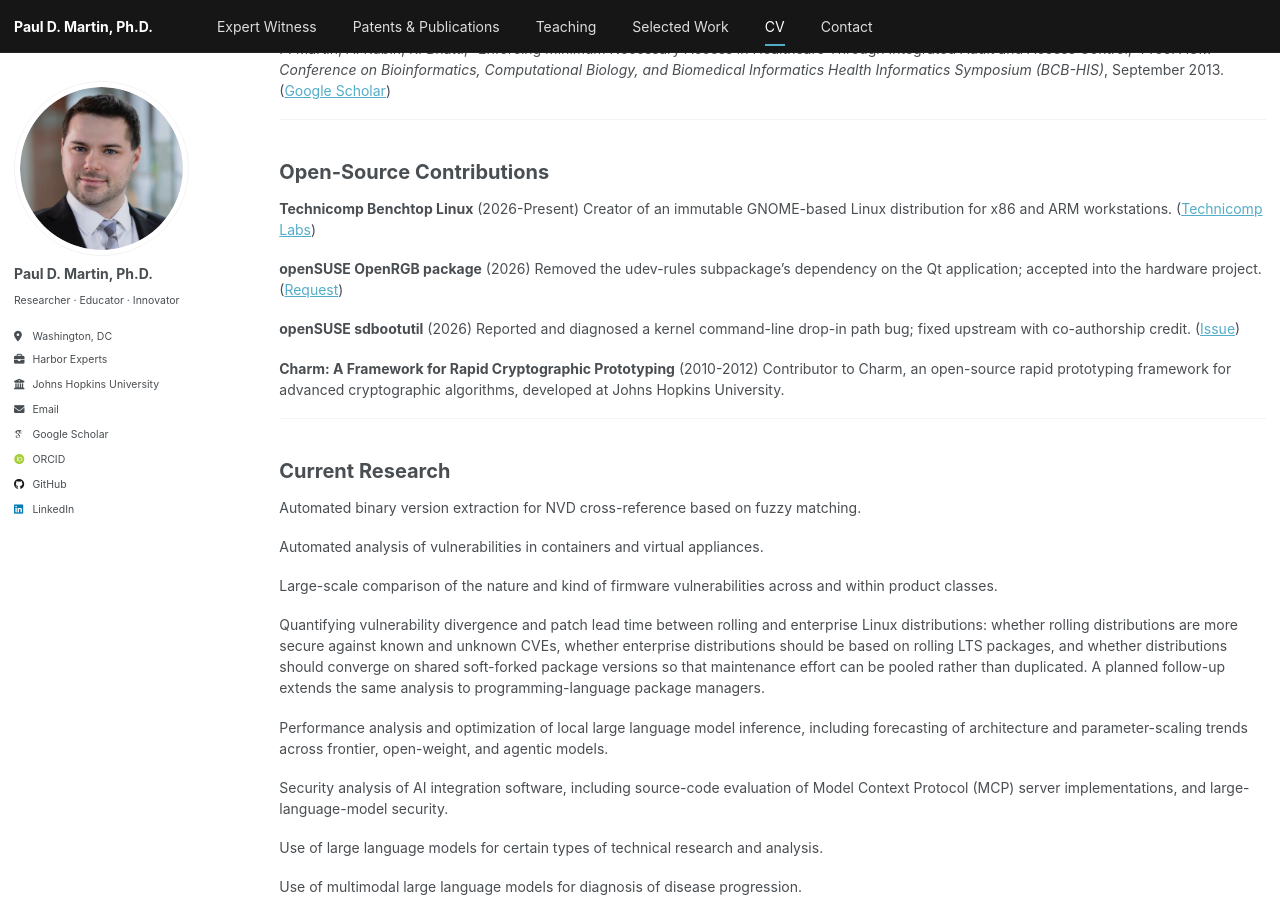
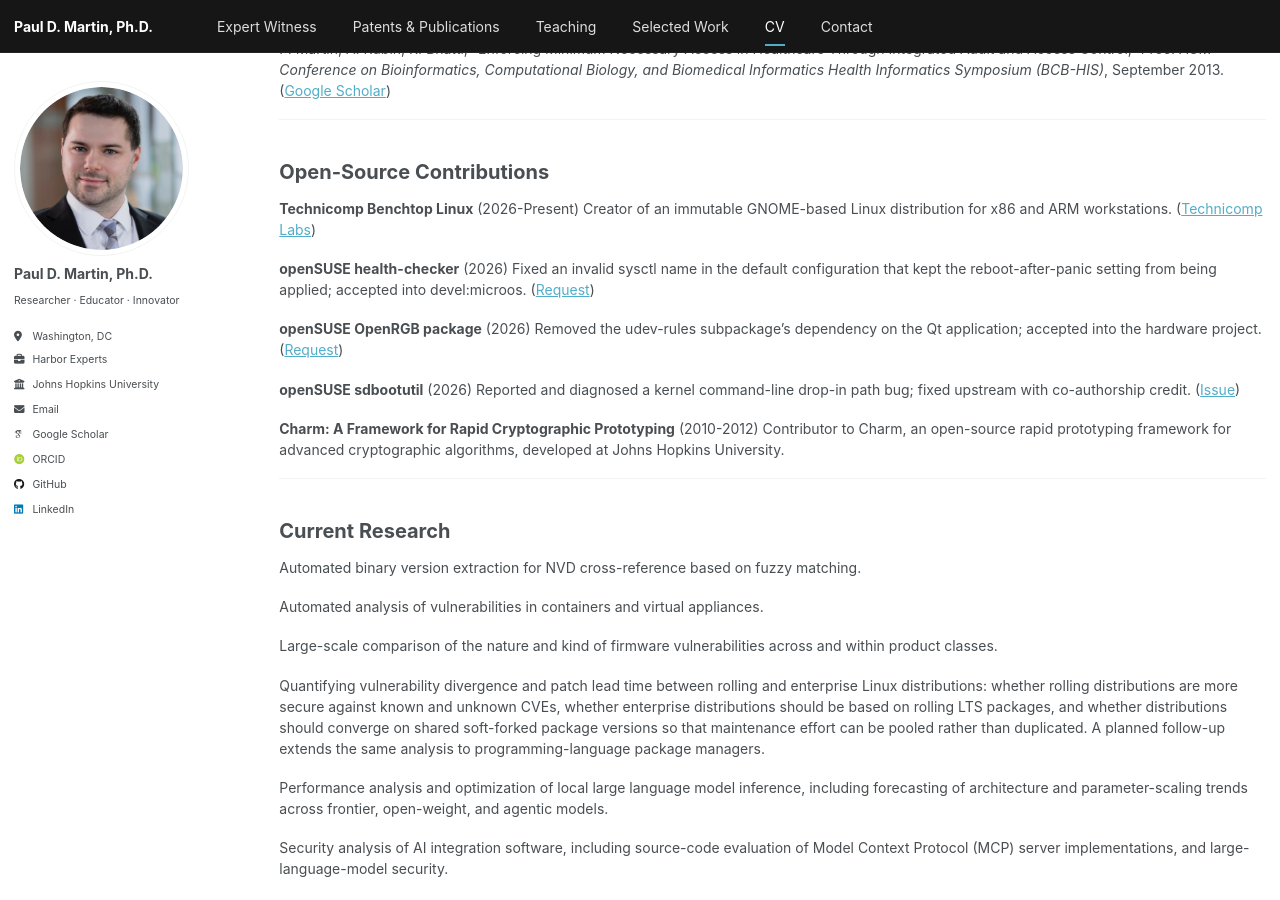
Before and after one commit to pauldmartinphd/pauldmartinphd.github.io, a Jekyll site: the page built from _pages/cv.md, in a window 1280 px wide and 900 px high, scrolled down 1943 px. Built offline with Jekyll 4.4.1, drawn with Linux system fonts in a browser that asks for light colours; some web fonts are replaced.

Commit message:
CV: add the openSUSE health-checker fix

```diff
--- a/_pages/cv.md
+++ b/_pages/cv.md
@@ -111,6 +111,9 @@ P. Martin, A. Rubin, R. Bhatti, "Enforcing Minimum Necessary Access in Healthcar
 **Technicomp Benchtop Linux** (2026-Present)
 Creator of an immutable GNOME-based Linux distribution for x86 and ARM workstations. ([Technicomp Labs](https://technicomplabs.io/benchtop/))
 
+**openSUSE health-checker** (2026)
+Fixed an invalid sysctl name in the default configuration that kept the reboot-after-panic setting from being applied; accepted into devel:microos. ([Request](https://build.opensuse.org/request/show/1380231))
+
 **openSUSE OpenRGB package** (2026)
 Removed the udev-rules subpackage's dependency on the Qt application; accepted into the hardware project. ([Request](https://build.opensuse.org/request/show/1380204))
 
```
